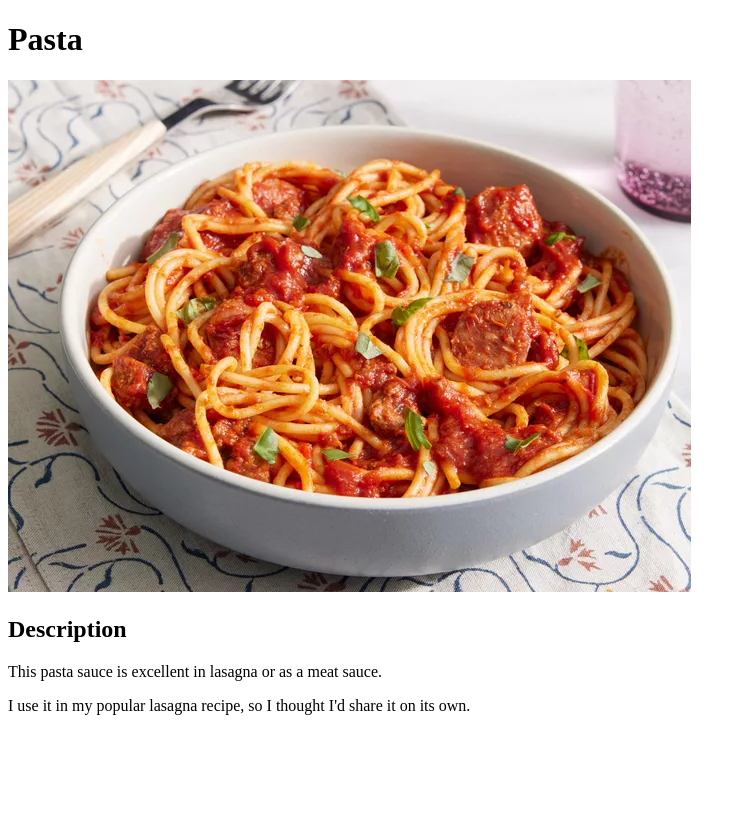
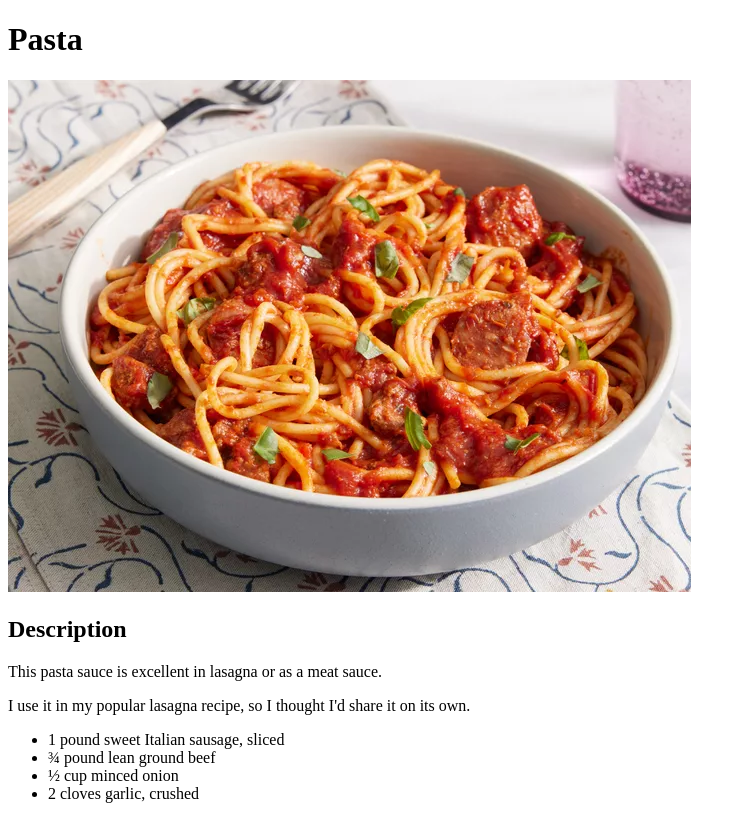
Before and after one commit to IlyaAmadeus/odin-recipes, a plain HTML site: page recipes/pasta.html in a window 1280 px wide. Shown: the whole page, without its empty margins (0-746 px from the left). Drawn offline with Linux system fonts and the light colour scheme.

Commit message:
Add ingrediesnts to recipes

```diff
--- a/recipes/pasta.html
+++ b/recipes/pasta.html
@@ -10,5 +10,11 @@
         <h2>Description</h2>
         <p>This pasta sauce is excellent in lasagna or as a meat sauce.</p>
         <p>I use it in my popular lasagna recipe, so I thought I'd share it on its own.</p>
+        <ul>
+            <li>1 pound sweet Italian sausage, sliced</li>
+            <li>¾ pound lean ground beef</li>
+            <li>½ cup minced onion</li>
+            <li>2 cloves garlic, crushed</li>
+        </ul>
     </body>
 </html>
```
Also changed, not shown: recipes/lasagna.html (+8 -2 lines), recipes/pizza.html (+7 -0 lines).
